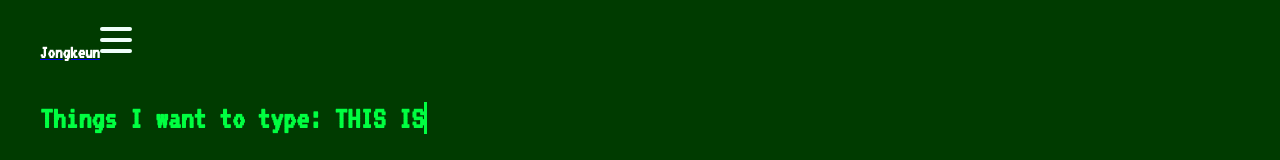
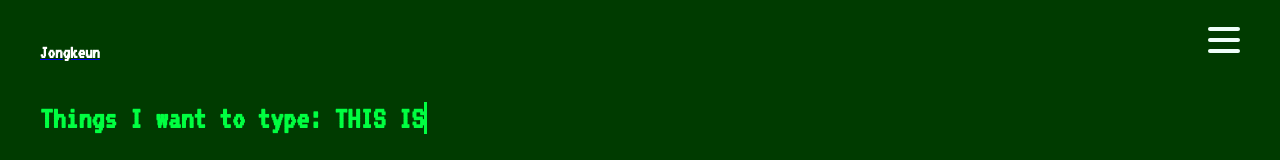
Before and after one commit to Jongkeun/Jongkeun, a React (Create React App) app: page /#/ in a window 1280 px wide. Shown: the top 160 px of the page. Built offline with nearby package versions, Linux system fonts and the light colour scheme.

Commit message:
changed Header's justify-content space-between

```diff
--- a/src/containers/HeaderContainer.js
+++ b/src/containers/HeaderContainer.js
@@ -3,21 +3,22 @@ import styled from "styled-components";
 import BurgerMenu from "../components/BurgerMenu";
 import HomeLink from "../components/HomeLink";
 
-const HeaderContainer = styled.header`
+const Header = styled.header`
   display: flex;
+  justify-content: space-between;
 `;
 const Name = styled.h3`
   color: white;
 `;
-const Header = () => {
+const HeaderContainer = () => {
   return (
-    <HeaderContainer>
+    <Header>
       <HomeLink>
         <Name>Jongkeun</Name>
       </HomeLink>
       <BurgerMenu />
-    </HeaderContainer>
+    </Header>
   );
 };
 
-export default Header;
+export default HeaderContainer;
```
